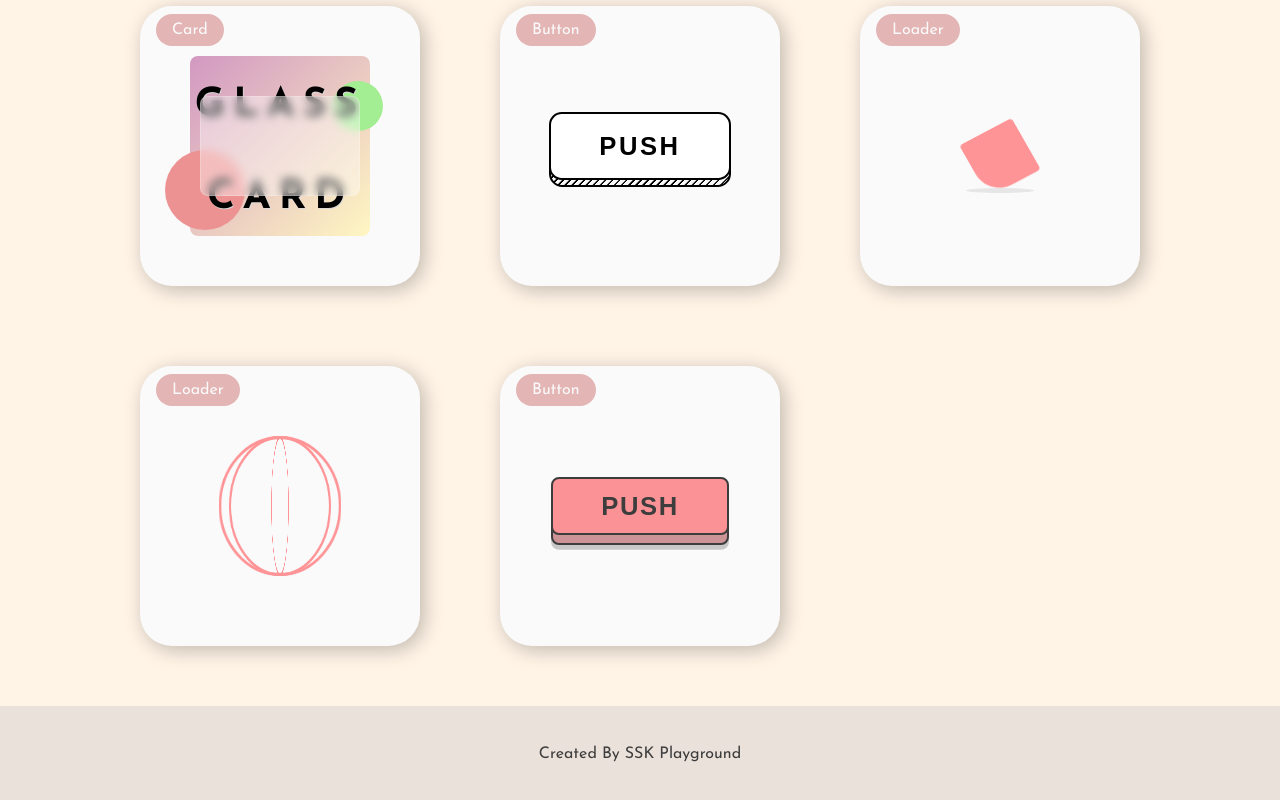
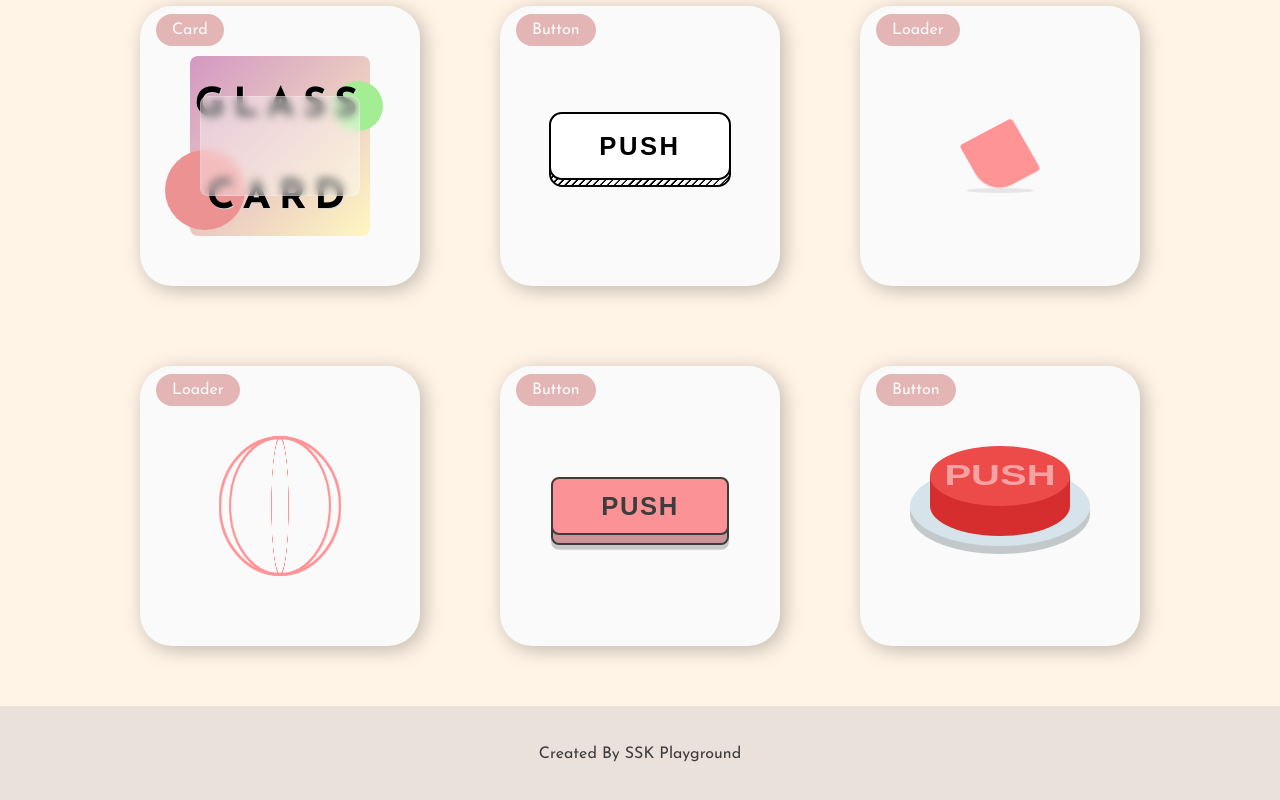
Before and after one commit to ssk-dev-3/components-park, a Next.js app: page / in a window 1280 px wide. Shown: the part 1214-2014 px from the top of the page. Built offline with nearby package versions, Linux system fonts and the light colour scheme.

Commit message:
✨ ボタンコンポーネントを追加

```diff
--- a/pages/components/gallery/index.tsx
+++ b/pages/components/gallery/index.tsx
@@ -2,6 +2,7 @@ import Card from '../card';
 import Button001 from '../items/button001';
 import Button002 from '../items/button002';
 import Button003 from '../items/button003';
+import Button004 from '../items/button004';
 import Loader001 from '../items/loader001';
 import Loader002 from '../items/loader002';
 import Loader003 from '../items/loader003';
@@ -49,6 +50,9 @@ const Gallery: React.FC = () => {
         <Card category='button'>
           <Button003 />
         </Card>
+        <Card category='button'>
+          <Button004 />
+        </Card>
       </div>
     </div>
   );
--- /dev/null
+++ b/pages/components/items/button004/button004.module.css
@@ -0,0 +1,63 @@
+.wrapper {
+  position: relative;
+  width: 160px;
+  height: 160px;
+}
+
+.button {
+  position: absolute;
+  inset: 0;
+  margin: auto;
+  width: 140px;
+  height: 60px;
+  border: none;
+  border-radius: 0 0 50% 50%;
+  background-color: hsl(0, 67%, 51%);
+  transition: all 0.3s;
+  cursor: pointer;
+  user-select: none;
+}
+
+.button::before {
+  position: absolute;
+  content: "";
+  top: -30px;
+  left: 0;
+  width: 140px;
+  height: 60px;
+  border-radius: 50%;
+  background: hsl(0, 82%, 61%);
+}
+
+.button:hover {
+  top: 10px;
+  height: 50px;
+}
+
+.button:active {
+  top: 20px;
+  height: 40px;
+}
+
+.text {
+  position: absolute;
+  top: -24px;
+  left: 0;
+  color: hsl(0, 82%, 80%);
+  font-size: 2.5rem;
+  font-weight: 700;
+  text-transform: uppercase;
+  width: 100%;
+  transform: scaleY(0.75);
+}
+
+.buttonBottom {
+  position: absolute;
+  inset: 0 0 0 -10px;
+  margin: auto;
+  width: 180px;
+  height: 80px;
+  border-radius: 50%;
+  background: hsl(200, 30%, 88%);
+  box-shadow: 0 8px 0 hsl(195, 7%, 78%);
+}
--- /dev/null
+++ b/pages/components/items/button004/index.tsx
@@ -0,0 +1,14 @@
+import buttonStyle from './button004.module.css';
+
+const Button004 = () => {
+  return (
+    <div className={buttonStyle.wrapper}>
+      <div className={buttonStyle.buttonBottom}></div>
+      <button type="button" className={buttonStyle.button}>
+        <span className={buttonStyle.text}>push</span>
+      </button>
+    </div>
+  );
+}
+
+export default Button004;
```
